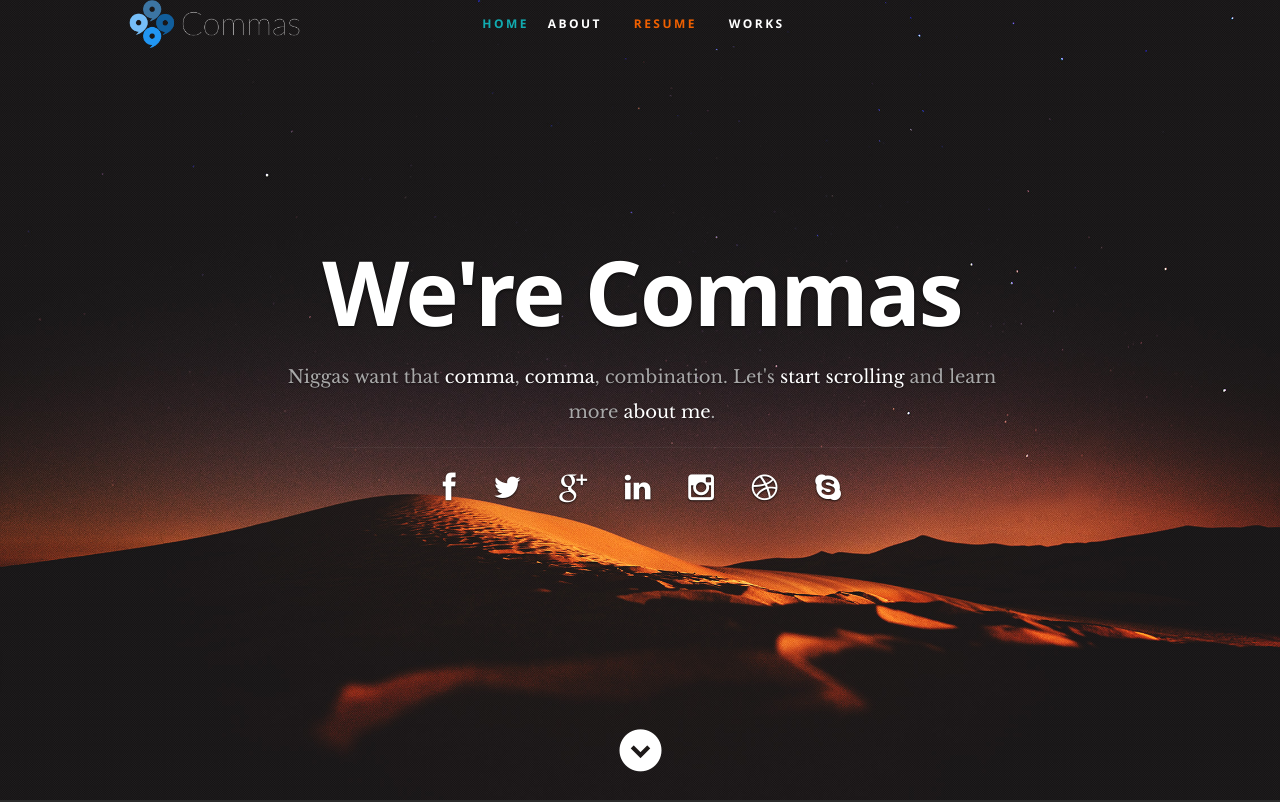
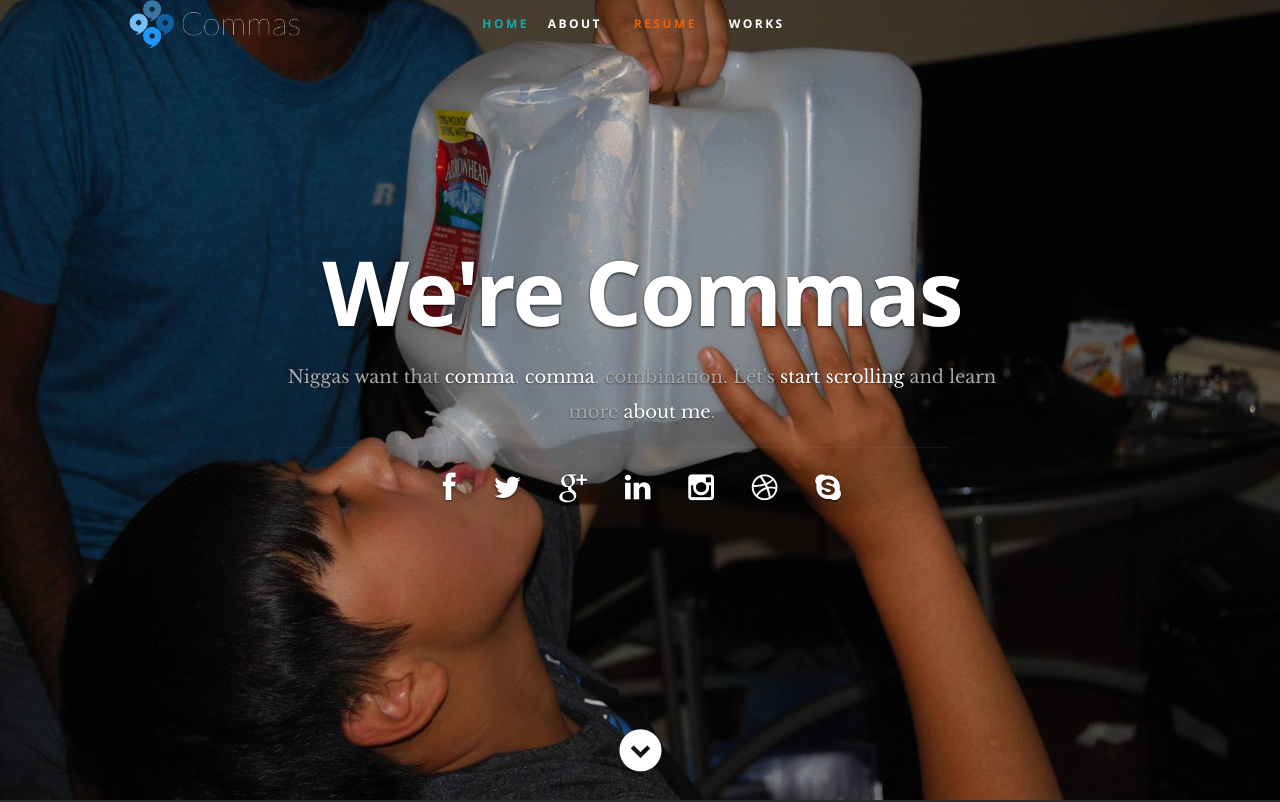
Before and after one commit to Commas/commas.github.io, a plain HTML site: page index.html in a window 1280 px wide. Shown: the top 802 px of the page. Drawn offline with nearby package versions, Linux system fonts and the light colour scheme.

```diff
--- a/source/css/layout.css
+++ b/source/css/layout.css
@@ -33,7 +33,7 @@ header {
    height: 800px;
    min-height: 500px;
    width: 100%;
-   background: #161415 url(../img/header-background.jpg) no-repeat top center;
+   background: #161415 url(../img/drinking.jpg) no-repeat top center;
    background-size: cover !important;
 	-webkit-background-size: cover !important;
    text-align: center;
```
